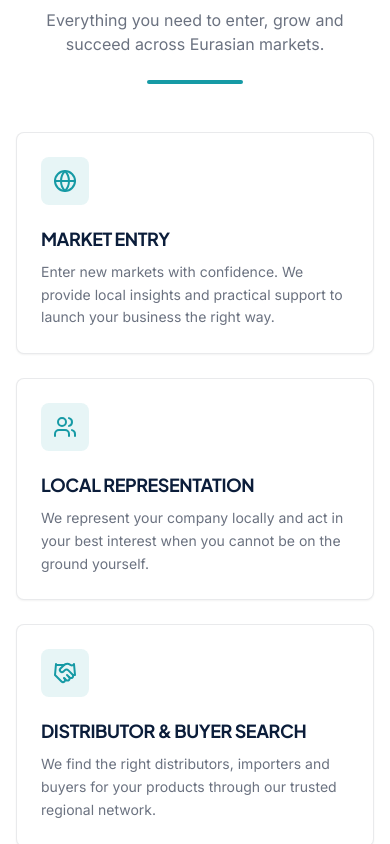
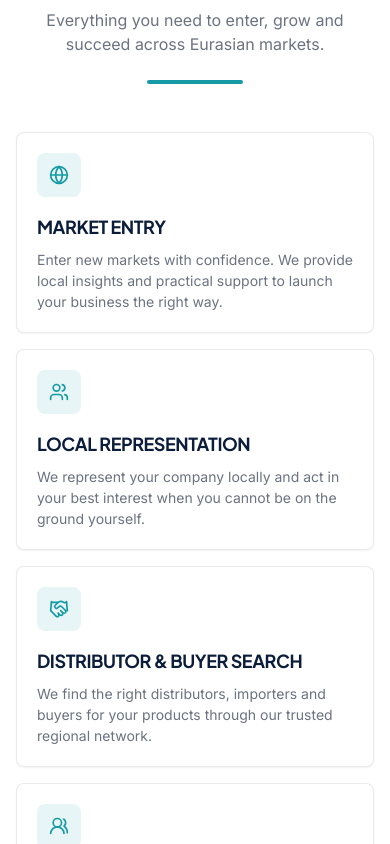
Before and after one commit to harunysd/eurasia-business-gateway, a Next.js app: page /en in a window 390 px wide. Shown: the part 760-1604 px from the top of the page. Built offline with nearby package versions, Linux system fonts and the light colour scheme; no server answers; the database is empty.

Commit message:
Match language dropdown width to trigger and compact service cards on mobile

```diff
--- a/src/app/[locale]/(public)/page.tsx
+++ b/src/app/[locale]/(public)/page.tsx
@@ -118,7 +118,7 @@ export default async function HomePage({
               <div className="mx-auto mt-6 h-1 w-24 rounded-full bg-teal" />
             </div>
           </FadeInOnScroll>
-          <StaggerGroup className="grid grid-cols-1 gap-6 sm:grid-cols-2 lg:grid-cols-3">
+          <StaggerGroup className="grid grid-cols-1 gap-4 sm:grid-cols-2 sm:gap-6 lg:grid-cols-3">
             {c.services.items.map((s) => (
               <StaggerItem key={s.id} className="h-full">
                 <ServiceCard
--- a/src/components/Header.tsx
+++ b/src/components/Header.tsx
@@ -154,7 +154,7 @@ export function Header({ locale, logoUrl }: { locale: Locale; logoUrl?: string }
                   className="fixed inset-0 z-40 cursor-default"
                   onClick={() => setLangOpen(false)}
                 />
-                <div className="absolute left-1/2 top-full z-50 mt-1.5 w-max min-w-[7.5rem] -translate-x-1/2 whitespace-nowrap overflow-hidden rounded-lg border border-gray/15 bg-white py-1 shadow-xl">
+                <div className="absolute inset-x-0 top-full z-50 mt-1.5 whitespace-nowrap overflow-hidden rounded-lg border border-gray/15 bg-white py-1 shadow-xl">
                   {locales.map((l) =>
                     l === locale ? null : (
                       <button
--- a/src/components/ServiceCard.tsx
+++ b/src/components/ServiceCard.tsx
@@ -17,15 +17,15 @@ export function ServiceCard({
   return (
     <Link
       href={href}
-      className="group flex h-full flex-col items-start rounded-lg border border-gray/15 bg-white p-6 shadow-sm transition-all duration-300 hover:-translate-y-1 hover:shadow-lg"
+      className="group flex h-full flex-col items-start rounded-lg border border-gray/15 bg-white p-5 shadow-sm transition-all duration-300 hover:-translate-y-1 hover:shadow-lg sm:p-6"
     >
-      <span className="mb-5 inline-flex h-12 w-12 items-center justify-center rounded-lg bg-teal/10 text-teal transition-colors group-hover:bg-teal group-hover:text-white">
-        <Icon name={icon} className="h-6 w-6" />
+      <span className="mb-4 inline-flex h-11 w-11 items-center justify-center rounded-lg bg-teal/10 text-teal transition-colors group-hover:bg-teal group-hover:text-white sm:mb-5 sm:h-12 sm:w-12">
+        <Icon name={icon} className="h-5 w-5 sm:h-6 sm:w-6" />
       </span>
       <h3 className="mb-2 text-lg font-bold uppercase tracking-tight text-navy">
         {title}
       </h3>
-      <p className="text-sm leading-relaxed text-gray">{description}</p>
+      <p className="text-sm leading-normal text-gray sm:leading-relaxed">{description}</p>
     </Link>
   );
 }
```
